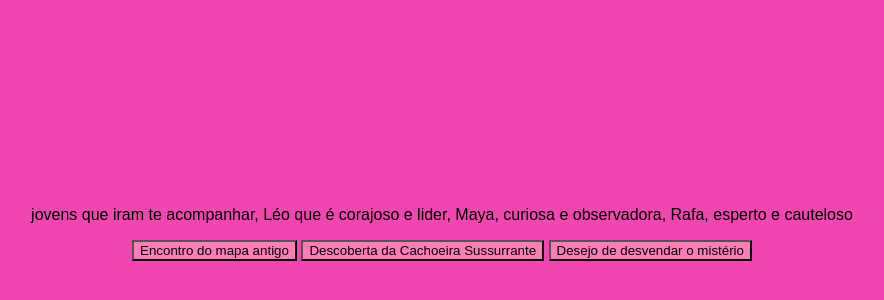
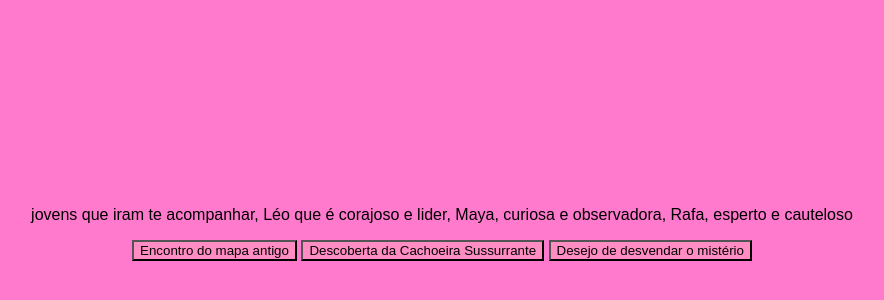
Before and after one commit to nerissafabrin/O-segredo-da-cachoeira-sussurrante, a plain HTML site: page index.html in a window 1280 px wide. Shown: the part 134-434 px from the top of the page, without its empty margins (198-1082 px from the left). Drawn offline with Linux system fonts and the light colour scheme.

Commit message:
mudei a cor

```diff
--- a/style.css
+++ b/style.css
@@ -1,5 +1,5 @@
 body {
-    background-color: #f046af;
+    background-color: #ff7acc;
     color: rgb(0, 0, 0);
     font-family: "Bai Jamjuree", sans-serif;
     display: flex;
@@ -10,7 +10,7 @@ body {
 }
 
 button {
-    background-color: #fc7db8;
+    background-color: #ff8cc2;
     color: rgb(0, 0, 0);
     font-family: "Bai Jamjuree", sans-serif;
 }
```
